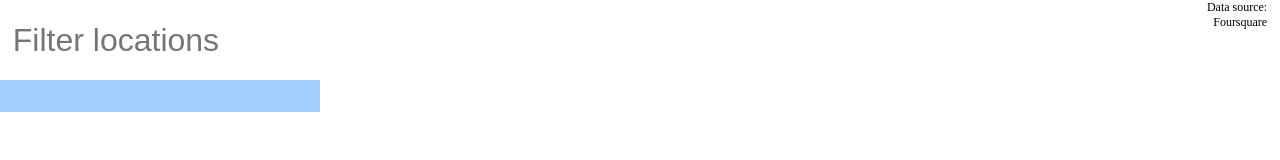
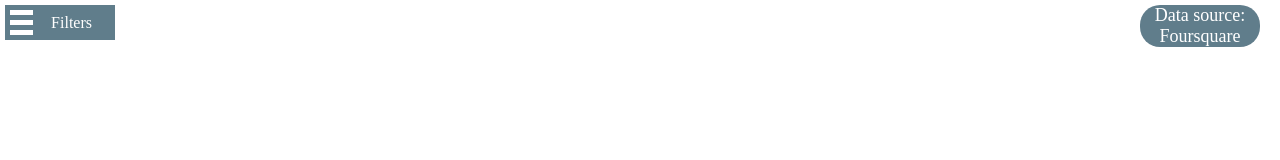
Before and after one commit to RusPosevkin/udacity-neighborhood-map, a website: page index.html in a window 1280 px wide. Drawn offline with nearby package versions, Linux system fonts and the light colour scheme; some packages are replaced by stand-ins of ours.

Commit message:
create adaptive version

```diff
--- a/css/style.css
+++ b/css/style.css
@@ -3,19 +3,35 @@ body {
 }
 
 .filter {
-  height: 10vh;
+  margin-top: 45px;
+  height: 50px;
   border: 0;
-  width: 90%;
-  font-size: 4.0vh;
-  padding: 1%;
+  width: 100%;
+  padding: 2%;
+  text-align: center;
+  font-size: 2.0vh;
   box-sizing: border-box;
   outline: none;
 }
 
+.header {
+  height: 35px;
+  line-height: 35px;
+  padding-left: 20px;
+  text-align: center;
+}
+
 .foursquare-info {
-  font-size: 12px;
-  text-align: right;
-  padding-right: 1%;
+  position: absolute;
+  color: white;
+  top: 5px;
+  right: 20px;
+  font-size: 18px;
+  text-align: center;
+  width: 120px;
+  z-index: 1;
+  background-color: #607d8b;
+  border-radius: 20px;
 }
 
 .container {
@@ -24,33 +40,124 @@ body {
 }
 
 .map {
-  height: 90vh;
-  width: 75%;
+  height: 100vh;
+  width: 100%;
   text-align: center;
 }
 
 .locations {
   margin: 0;
   padding: 0;
-  width: 25%;
-  height: 90vh;
   display: flex;
   flex-direction: column;
-  justify-content: space-between;
+  justify-content: space-around;;
 }
 
 .location-item {
   cursor: pointer;
-  padding-left: 5%;
   background-color: #a3ccff;
   list-style-type: none;
-  font-size: 3.0vh;
-  padding: 2vh 0;
+  font-size: 2.0vh;
+  padding: 2vh 2px;
   text-align: center;
+  margin: 2vh 0;
 }
-
 
 .info-window > h4 {
   margin: 0;
   display: block;
 }
+
+.hidden-menu {
+  display: block;
+  position: fixed;
+  margin: 0;
+  box-sizing: border-box;
+  width: 200px;
+  background-color: #eee;
+  height: 100%;
+  top: 0;
+  left: -200px;
+  transition: left .2s;
+  z-index: 2;
+  -webkit-transform: translateZ(0);
+  -webkit-backface-visibility: hidden;
+}
+
+.hidden-menu-ticker {
+  display: none;
+}
+
+.btn-menu {
+  display: flex;
+  line-height: 25px;
+  color: #fff;
+  background-color: #607d8b;
+  padding: 5px;
+  position: fixed;
+  top: 5px;
+  left: 5px;
+  cursor: pointer;
+  z-index: 3;
+  width: 100px;
+}
+
+.menu-text {
+  width: 100%;
+  text-align: center;
+}
+
+.hamburger {
+  -webkit-transform: translateZ(0);
+  -webkit-backface-visibility: hidden;
+  transition: left .23s;
+  width: 30px;
+}
+
+.hamburger span {
+  display: block;
+  height: 5px;
+  background-color: #fff;
+  margin: 5px 0 0;
+  transition: all .1s linear .03s;
+  position: relative;
+}
+
+.hamburger span.first {
+  margin-top: 0;
+}
+
+.hidden-menu-ticker:checked ~ .btn-menu {
+  border-radius: 50%;
+  width: 25px;
+}
+
+.hidden-menu-ticker:checked ~ .btn-menu > .menu-text {
+  display: none;
+}
+
+.hidden-menu-ticker:checked ~ .hidden-menu {
+  left: 0;
+}
+
+.hidden-menu-ticker:checked ~ .btn-menu > .hamburger .first {
+  -webkit-transform: rotate(45deg);
+  top: 10px;
+}
+
+.hidden-menu-ticker:checked ~ .btn-menu > .hamburger .second {
+  opacity: 0;
+}
+
+.hidden-menu-ticker:checked ~ .btn-menu > .hamburger .third {
+  -webkit-transform: rotate(-45deg);
+  top: -10px;
+}
+
+.hidden-menu-ticker:checked > .container {
+  display: flex;
+}
+
+.gm-style-mtc {
+  display: none;
+}
--- a/index.html
+++ b/index.html
@@ -7,16 +7,30 @@
     <link href="css/style.css" rel="stylesheet">
   </head>
   <body>
-    <div class="container">
+    <input type="checkbox" id="hamburger" class="hidden-menu-ticker">
+
+    <label class="btn-menu" for="hamburger">
+      <div class="hamburger">
+        <span class="first"></span>
+        <span class="second"></span>
+        <span class="third"></span>
+      </div>
+      <div class="menu-text">Filters</div>
+    </label>
+
+    <aside class="hidden-menu">
       <input class="filter" placeholder="Filter locations" data-bind="textInput: searchText, valueUpdate: 'afterkeydown'">
-      <span class="foursquare-info">Data source: Foursquare</span>
-    </div>
-    <div class="container">
       <ul class="locations" data-bind="foreach: filteredList">
         <li class="location-item" data-bind="text: $data.title, click: selectLocation"></li>
       </ul>
-      <div id="mapDiv" class="map"></div>
-    </div>
+    </aside>
+
+    <aside class="foursquare-info">
+      <div>Data source:</div>
+      <div>Foursquare</div>
+    </aside>
+
+    <main id="mapDiv" class="map"></main>
   </body>
   <script src="bower_components/jquery/dist/jquery.min.js"></script>
   <script src="bower_components/underscore/underscore-min.js"></script>
--- a/js/app.js
+++ b/js/app.js
@@ -165,7 +165,6 @@ var AppViewModel = function() {
       return isMatched;
     }, this);
   }, this);
-
 };
 
 function init() {
```
